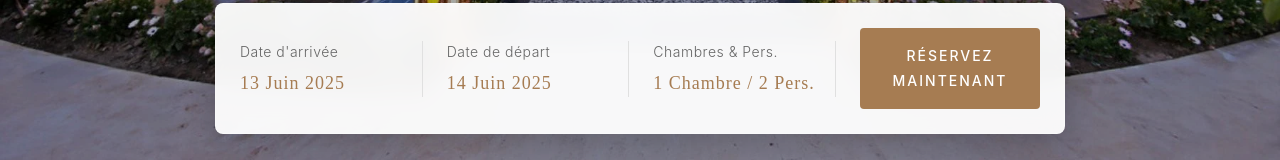
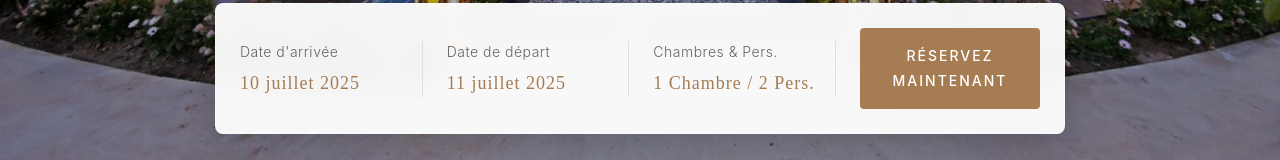
Before and after one commit to barbara-vanni/overlook-hotel, a React (Vite) app in the folder frontend/: page / in a window 1280 px wide. Shown: the part 616-776 px from the top of the page. Built offline with nearby package versions, Linux system fonts and the light colour scheme; no server answers.

Commit message:
Merge branch 'main' into MS/Front

```diff
--- a/frontend/src/pages/Home.tsx
+++ b/frontend/src/pages/Home.tsx
@@ -310,7 +310,11 @@ const Home = () => {
                             Date d'arrivée
                         </FieldLabel>
                         <FieldValue>
-                            13 Juin 2025
+                            {new Date().toLocaleDateString('fr-FR', {
+                                day: 'numeric',
+                                month: 'long',
+                                year: 'numeric'
+                            })}
                         </FieldValue>
                     </ReservationField>
 
@@ -319,7 +323,15 @@ const Home = () => {
                             Date de départ
                         </FieldLabel>
                         <FieldValue>
-                            14 Juin 2025
+                            {(() => {
+                                const tomorrow = new Date();
+                                tomorrow.setDate(tomorrow.getDate() + 1);
+                                return tomorrow.toLocaleDateString('fr-FR', {
+                                    day: 'numeric',
+                                    month: 'long',
+                                    year: 'numeric'
+                                });
+                            })()}
                         </FieldValue>
                     </ReservationField>
 
```
Also changed, not shown: frontend/src/components/RoomCard/RoomCard.tsx (+5 -5 lines), 1 other file (tests, documents, lock files or other folders).
